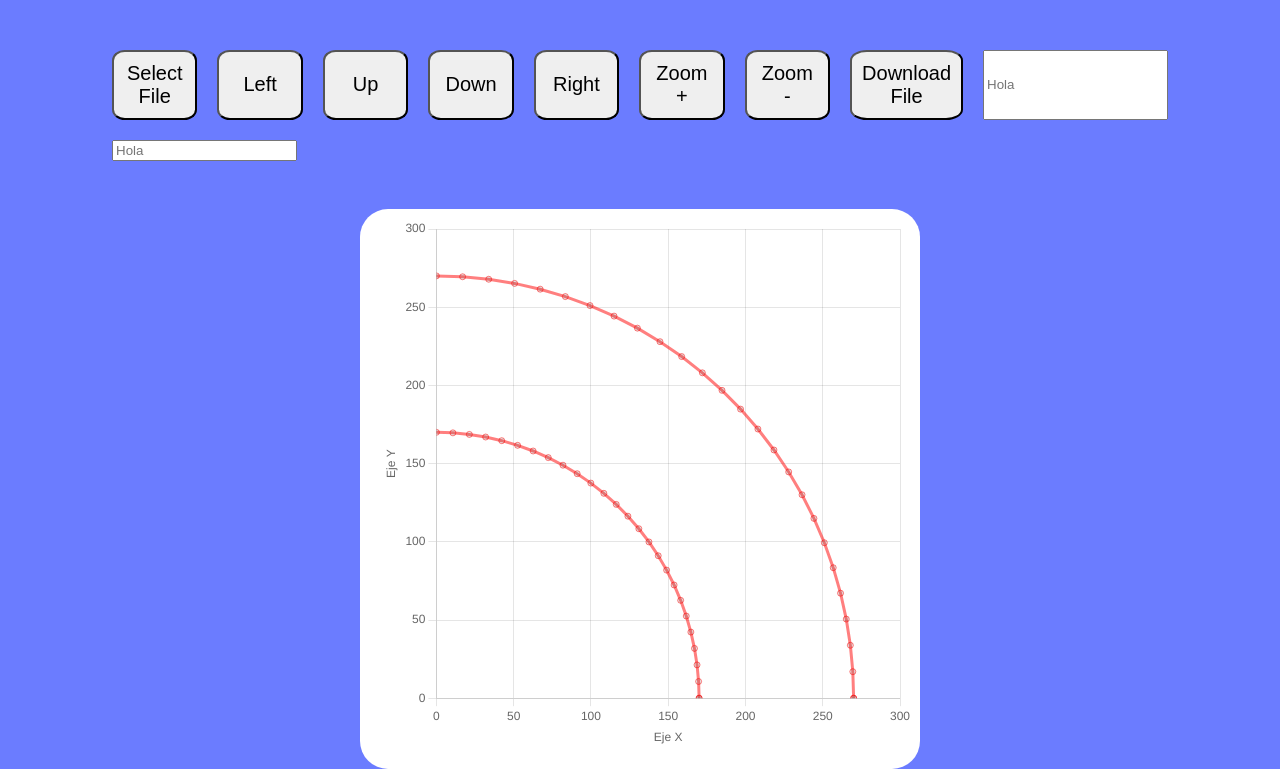
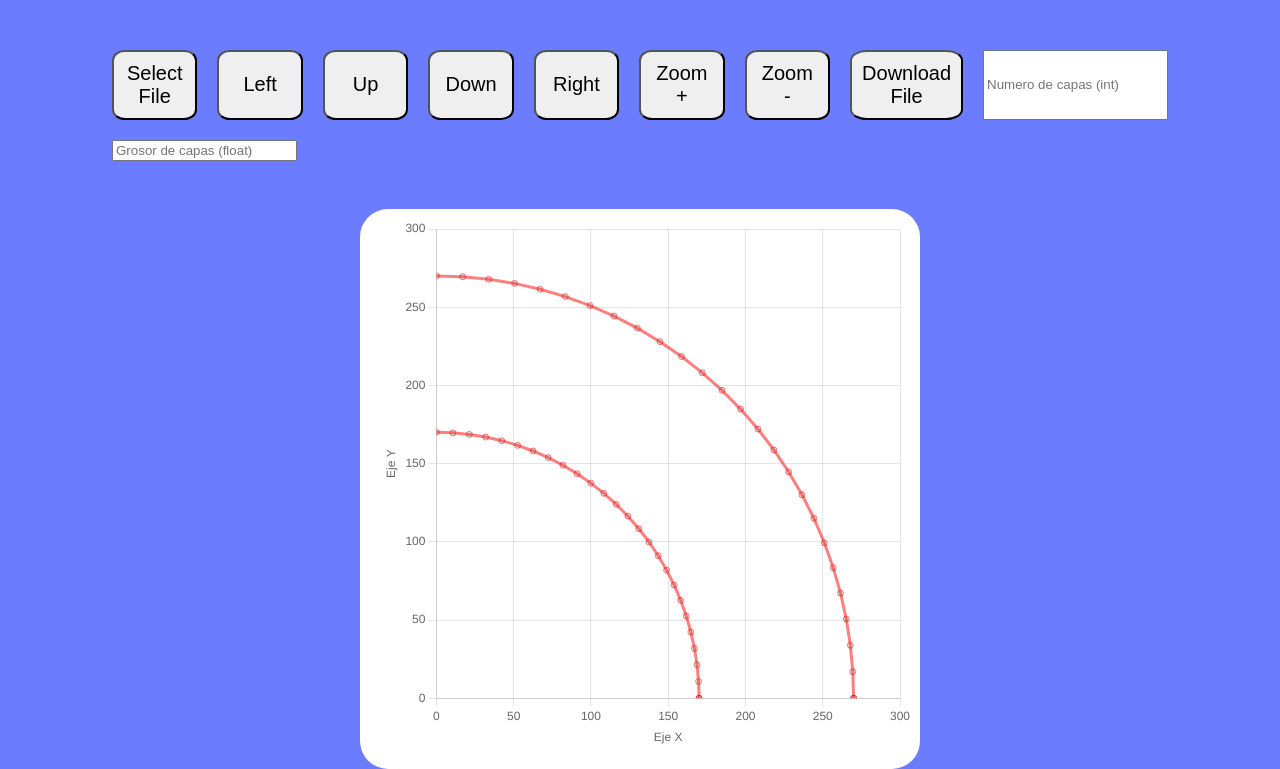
Before and after one commit to CristianMustone/CristianMustone.github.io, a plain HTML site: page AppTrayectorias/index.html in a window 1280 px wide. Shown: the part 75-844 px from the top of the page. Drawn offline with nearby package versions, Linux system fonts and the light colour scheme.

Commit message:
Update index.html

```diff
--- a/AppTrayectorias/index.html
+++ b/AppTrayectorias/index.html
@@ -21,8 +21,8 @@
         <button onclick="increaseEscala()">Zoom +</button>
         <button onclick="decreaseEscala()">Zoom -</button>
         <button onclick="downloadFile()">Download File</button>
-        <input id="capas" type="text" placeholder="Hola" onfocus="clearPlaceholder(this)">
-        <input id="grosor_capas" type="text" placeholder="Hola" onfocus="clearPlaceholder(this)">
+        <input id="capas" type="text" placeholder="Numero de capas (int)" onfocus="clearPlaceholder(this)">
+        <input id="grosor_capas" type="text" placeholder="Grosor de capas (float)" onfocus="clearPlaceholder(this)">
     </section>
     <canvas id="graficoXY"></canvas>
 
```
